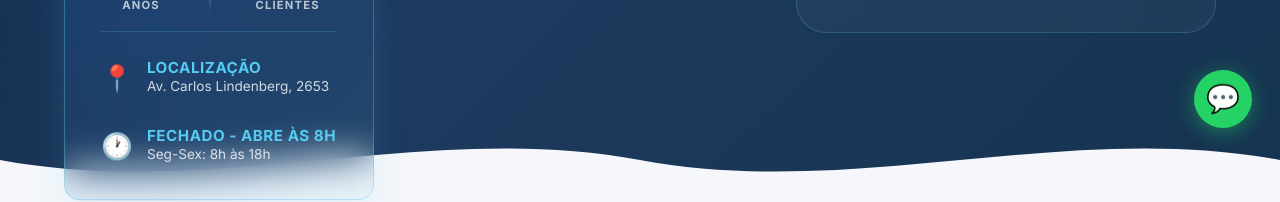
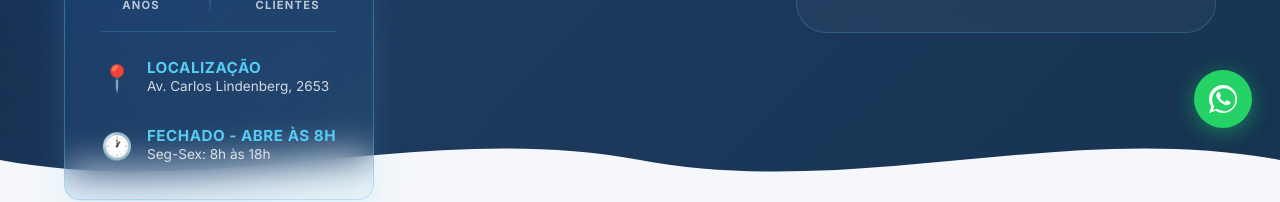
Before and after one commit to Lucas-dev98/ICE_CAR, a React (Vite) app: page / in a window 1280 px wide. Shown: the part 640-842 px from the top of the page. Built offline with nearby package versions, Linux system fonts and the light colour scheme.

Commit message:
feat: replace chat icon with WhatsApp icon

```diff
--- a/src/components/FloatingButtons.css
+++ b/src/components/FloatingButtons.css
@@ -46,6 +46,14 @@
   transform: scale(1.1);
 }
 
+.whatsapp-float-icon {
+  width: 28px;
+  height: 28px;
+  fill: currentColor;
+  position: relative;
+  z-index: 1;
+}
+
 .whatsapp-pulse {
   position: absolute;
   width: 58px;
--- a/src/components/FloatingButtons.jsx
+++ b/src/components/FloatingButtons.jsx
@@ -30,7 +30,10 @@ const FloatingButtons = () => {
       )}
 
       <a href="https://wa.me/5527998755751" className="whatsapp-float" target="_blank" rel="noopener" aria-label="WhatsApp">
-        💬
+        <svg className="whatsapp-float-icon" viewBox="0 0 16 16" aria-hidden="true" focusable="false">
+          <path d="M13.601 2.326A7.85 7.85 0 0 0 8.034 0C3.593 0-.002 3.592 0 8.033a7.94 7.94 0 0 0 1.347 4.442L.065 16l3.662-1.252a7.94 7.94 0 0 0 4.307 1.249h.003c4.44 0 8.034-3.592 8.034-8.033a7.93 7.93 0 0 0-2.47-5.638zM8.034 14.66a6.61 6.61 0 0 1-3.368-.92l-.242-.145-2.173.743.724-2.118-.157-.248a6.59 6.59 0 0 1-1.013-3.522c.002-3.65 2.972-6.62 6.63-6.62a6.58 6.58 0 0 1 4.688 1.94 6.58 6.58 0 0 1 1.944 4.69c-.002 3.65-2.972 6.62-6.633 6.62z" />
+          <path d="M11.815 9.358c-.198-.099-1.17-.578-1.352-.644-.181-.066-.313-.099-.445.1-.132.198-.511.644-.627.776-.115.132-.23.149-.428.05-.198-.099-.837-.308-1.595-.983-.59-.525-.99-1.174-1.105-1.372-.115-.198-.012-.305.087-.404.09-.089.198-.23.297-.346.099-.115.132-.198.198-.33.066-.132.033-.248-.017-.347-.05-.099-.445-1.074-.61-1.47-.161-.387-.325-.335-.445-.341-.115-.006-.247-.007-.379-.007a.73.73 0 0 0-.528.248c-.182.198-.693.677-.693 1.653 0 .975.709 1.917.808 2.049.099.132 1.397 2.133 3.386 2.99.473.204.842.326 1.13.417.475.151.908.13 1.25.079.381-.057 1.17-.479 1.336-.942.165-.462.165-.859.115-.942-.05-.082-.181-.132-.379-.231z" />
+        </svg>
         <span className="whatsapp-pulse"></span>
       </a>
     </>
--- a/src/components/Footer.css
+++ b/src/components/Footer.css
@@ -76,6 +76,12 @@
   color: #56CCF2;
   font-size: 1rem;
   transition: all 0.3s ease;
+}
+
+.social-links a svg {
+  width: 18px;
+  height: 18px;
+  fill: currentColor;
 }
 
 .social-links a:hover {
--- a/src/components/Footer.jsx
+++ b/src/components/Footer.jsx
@@ -16,7 +16,12 @@ const Footer = () => {
               <div className="social-links">
                 <a href="#" aria-label="Facebook" title="Facebook">f</a>
                 <a href="https://www.instagram.com/jeferson.icecar/" target="_blank" rel="noopener" aria-label="Instagram" title="Instagram">@</a>
-                <a href="#" aria-label="WhatsApp" title="WhatsApp">💬</a>
+                <a href="https://wa.me/5527998755751" target="_blank" rel="noopener" aria-label="WhatsApp" title="WhatsApp">
+                  <svg viewBox="0 0 16 16" aria-hidden="true" focusable="false">
+                    <path d="M13.601 2.326A7.85 7.85 0 0 0 8.034 0C3.593 0-.002 3.592 0 8.033a7.94 7.94 0 0 0 1.347 4.442L.065 16l3.662-1.252a7.94 7.94 0 0 0 4.307 1.249h.003c4.44 0 8.034-3.592 8.034-8.033a7.93 7.93 0 0 0-2.47-5.638zM8.034 14.66a6.61 6.61 0 0 1-3.368-.92l-.242-.145-2.173.743.724-2.118-.157-.248a6.59 6.59 0 0 1-1.013-3.522c.002-3.65 2.972-6.62 6.63-6.62a6.58 6.58 0 0 1 4.688 1.94 6.58 6.58 0 0 1 1.944 4.69c-.002 3.65-2.972 6.62-6.633 6.62z" />
+                    <path d="M11.815 9.358c-.198-.099-1.17-.578-1.352-.644-.181-.066-.313-.099-.445.1-.132.198-.511.644-.627.776-.115.132-.23.149-.428.05-.198-.099-.837-.308-1.595-.983-.59-.525-.99-1.174-1.105-1.372-.115-.198-.012-.305.087-.404.09-.089.198-.23.297-.346.099-.115.132-.198.198-.33.066-.132.033-.248-.017-.347-.05-.099-.445-1.074-.61-1.47-.161-.387-.325-.335-.445-.341-.115-.006-.247-.007-.379-.007a.73.73 0 0 0-.528.248c-.182.198-.693.677-.693 1.653 0 .975.709 1.917.808 2.049.099.132 1.397 2.133 3.386 2.99.473.204.842.326 1.13.417.475.151.908.13 1.25.079.381-.057 1.17-.479 1.336-.942.165-.462.165-.859.115-.942-.05-.082-.181-.132-.379-.231z" />
+                  </svg>
+                </a>
                 <a href="#" aria-label="Telefone" title="Telefone">☎️</a>
               </div>
             </div>
```
